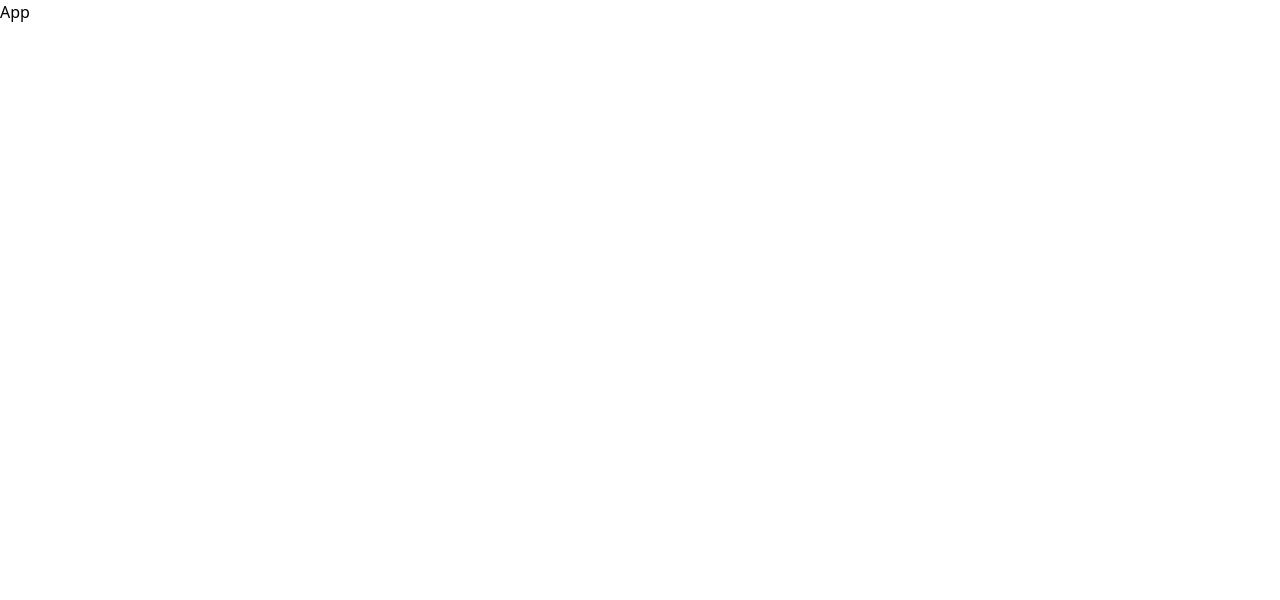
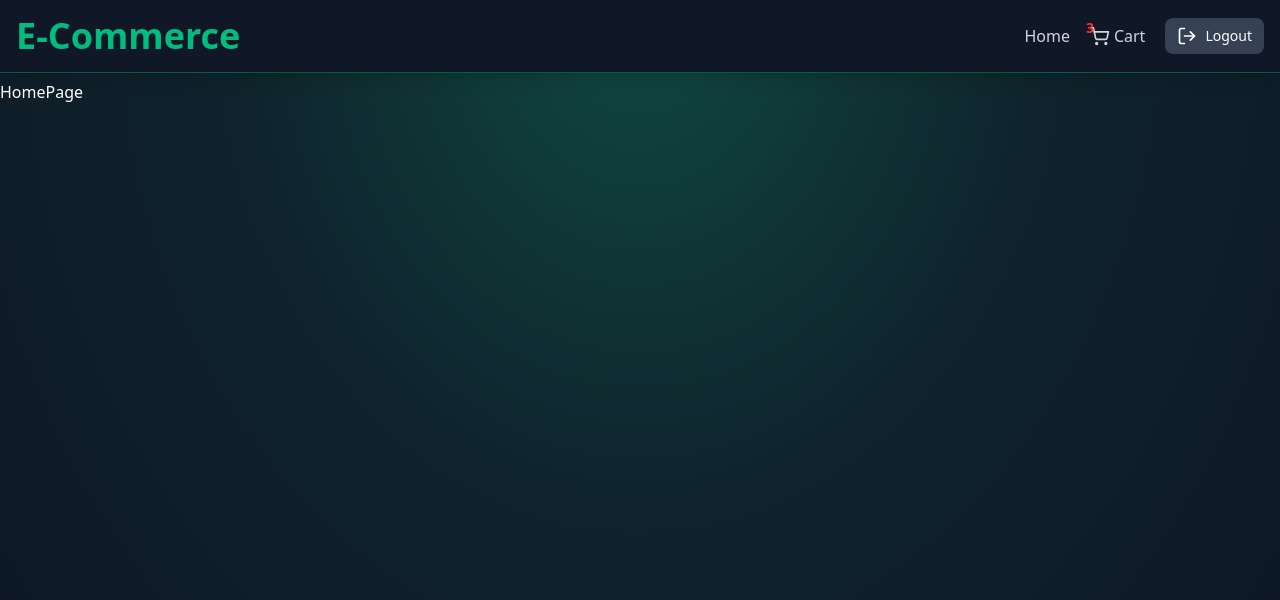
Before and after one commit to Danaiwee/project-ecommerce-website, a React (Vite) app in the folder frontend/: page / in a window 1280 px wide. Shown: the top 600 px of the page. Built offline with nearby package versions, Linux system fonts and the light colour scheme.

Commit message:
Added Navbar section to client

```diff
--- a/frontend/src/App.jsx
+++ b/frontend/src/App.jsx
@@ -1,9 +1,31 @@
-import React from 'react'
+import { Routes, Route } from "react-router-dom";
+
+import SignupPage from "./pages/SignupPage";
+import LoginPage from "./pages/LoginPage";
+import HomePage from "./pages/HomePage";
+
+import Navbar from './components/Navbar';
 
 const App = () => {
   return (
-    <div>App</div>
-  )
-}
+    <div className='min-h-screen w-full bg-gray-900 text-white relative overflow-hidden'>
+      {/*Background gradient*/}
+      <div className='absolute inset-0 overflow-hidden'>
+        <div className='absolute inset-0'>
+        <div className='absolute top-0 left-1/2 -translate-x-1/2 w-full h-full bg-[radial-gradient(ellipse_at_top,rgba(16,185,129,0.3)_0%,rgba(10,80,60,0.2)_45%,rgba(0,0,0,0.1)_100%)]' />
+        </div>
+      </div>
 
-export default App
+      <div className='relative z-50 pt-20'>
+        <Navbar />
+        <Routes>
+          <Route path="/" element={<HomePage />} />
+          <Route path="/signup" element={<SignupPage />} />
+          <Route path="/login" element={<LoginPage />} />
+        </Routes>
+      </div>
+    </div>
+  );
+};
+
+export default App;
--- /dev/null
+++ b/frontend/src/components/Navbar.jsx
@@ -0,0 +1,72 @@
+import { Link } from "react-router-dom";
+import { ShoppingCart, UserPlus, LogIn, LogOut, Lock } from "lucide-react";
+
+const Navbar = () => {
+  const user = true;
+  const admin = false;
+
+  return (
+    <header className="fixed top-0 left-0 w-full bg-gray-900 bg-opacity-90 backdrop-blur-md shadow-lg z-40 transition-all duration-300 border-b border-emerald-800">
+      <div className="relative container mx-auto px-4 py-4">
+        <div className="flex items-center justify-between flex-wrap">
+          <Link to="/" className="text-2xl sm:text-4xl font-bold text-emerald-500">
+            E-Commerce
+          </Link>
+
+          <div className="flex items-center gap-5">
+            <Link
+              path="/"
+              className="text-gray-300 text-md font-medium hover:text-emerald-500 transition-all duration-300 hidden sm:block"
+            >
+              Home
+            </Link>
+
+            {user && (
+              <Link
+                to="/cart"
+                className="relative flex items-center text-gray-300 hover:text-emerald-500 transition-all duration-300 gap-1 font-medium"
+              >
+                <ShoppingCart className="size-5" />
+                <span className="hidden sm:block text-md">Cart</span>
+                <p className="absolute rounded-full text-sm text-red-500 font-bold -top-1.5 -left-1">
+                  3
+                </p>
+              </Link>
+            )}
+
+            {admin && (
+              <Link
+                to="/secret-dashboard"
+                className="px-3 py-2 text-white bg-emerald-600 hover:bg-emerald-500 rounded-lg gap-2 flex items-center"
+              >
+                <Lock className="size-4" />
+                <span className="hidden sm:block text-sm">Dashboard</span>
+              </Link>
+            )}
+
+            {user ? (
+              <button className="flex items-center bg-gray-700 hover:bg-gray-600 transition-all duration-300 text-white px-3 py-2 rounded-lg gap-2 cursor-pointer">
+                <LogOut className="size-5 " />
+                <span className="hidden sm:block text-sm">Logout</span>
+              </button>
+            ) : (
+              <>
+                <button className="flex items-center bg-gray-700 hover:bg-gray-600 transition-all duration-300 text-white px-3 py-2 rounded-lg gap-2 cursor-pointer">
+                  <UserPlus className="size-5 " />
+                  <span className="hidden sm:block text-sm">Signup</span>
+                </button>
+
+                <button className="flex items-center bg-gray-700 hover:bg-gray-600 transition-all duration-300 text-white px-3 py-2 rounded-lg gap-2 cursor-pointer">
+                  <LogIn className="size-5 " />
+                  <span className="hidden sm:block text-sm">Login</span>
+                </button>
+              </>
+            )}
+          </div>
+        </div>
+      </div>
+    </header>
+  );
+};
+
+export default Navbar;
--- /dev/null
+++ b/frontend/src/pages/HomePage.jsx
@@ -0,0 +1,8 @@
+
+const HomePage = () => {
+  return (
+    <div>HomePage</div>
+  )
+}
+
+export default HomePage
--- /dev/null
+++ b/frontend/src/pages/LoginPage.jsx
@@ -0,0 +1,9 @@
+
+
+const LoginPage = () => {
+  return (
+    <div>LoginPage</div>
+  )
+}
+
+export default LoginPage
--- /dev/null
+++ b/frontend/src/pages/SignupPage.jsx
@@ -0,0 +1,9 @@
+
+
+const SignupPage = () => {
+  return (
+    <div>SignupPage</div>
+  )
+}
+
+export default SignupPage
```
